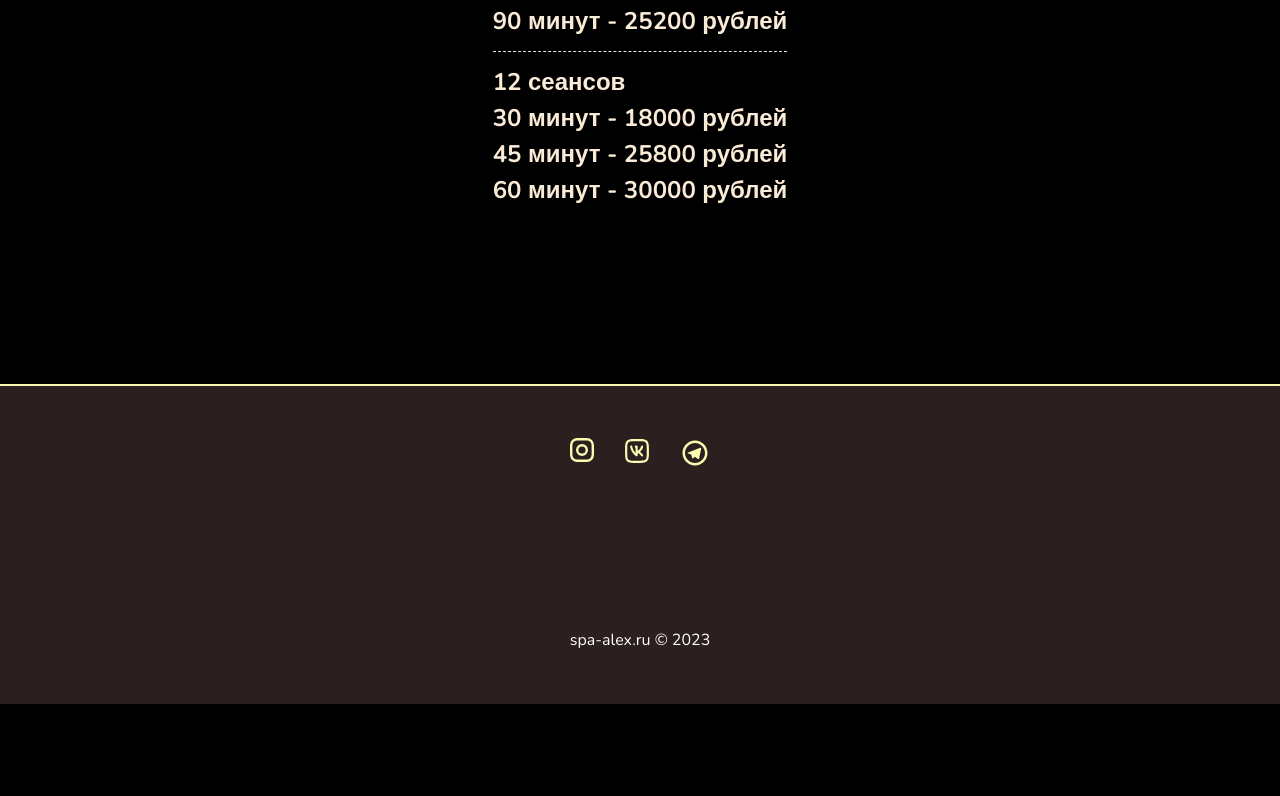
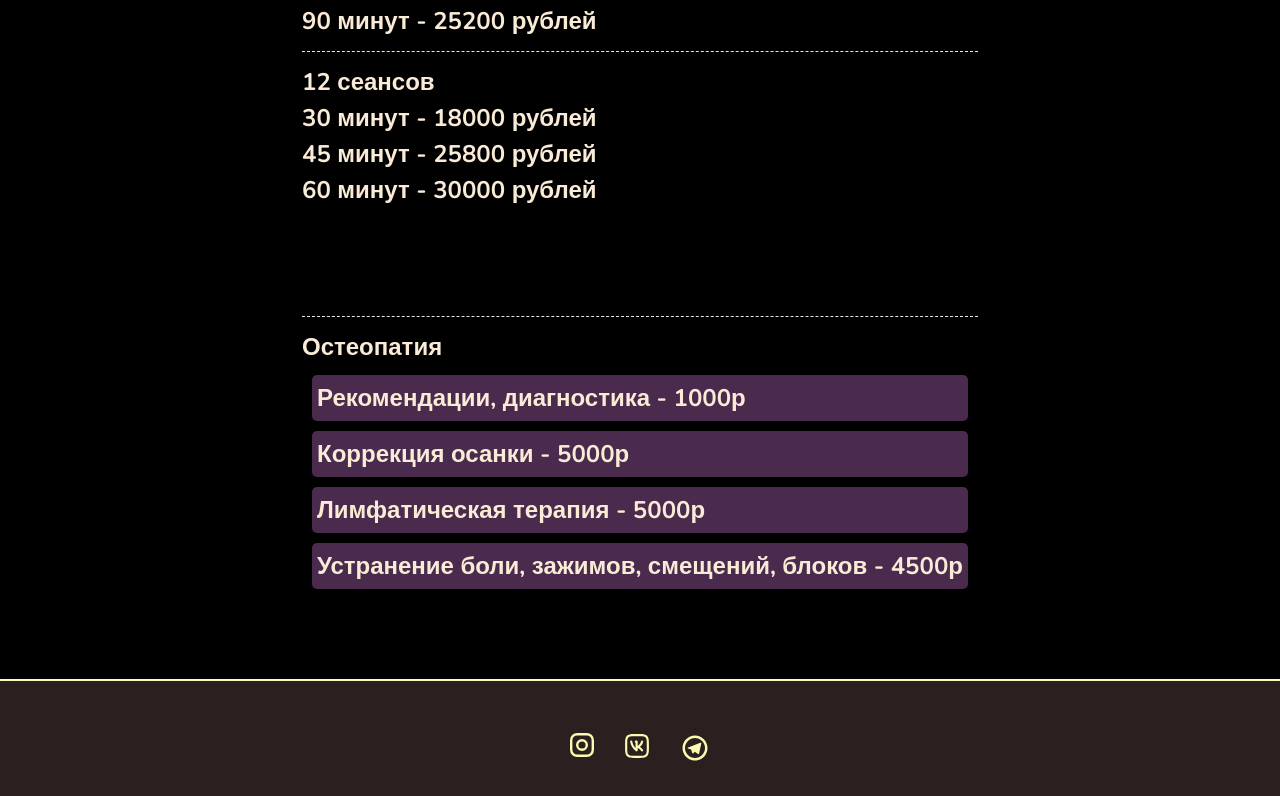
Before and after one commit to DmitryKalashnikov91/spa-Alex, a Next.js app: page /packages in a window 1280 px wide. Shown: the part 770-1566 px from the top of the page. Before the commit the page ends 1474 px from the top, so only its background shows below. Built offline with nearby package versions, Linux system fonts and the light colour scheme.

Commit message:
add specsts

```diff
--- a/src/components/screens/allPackages/AllPackages.module.scss
+++ b/src/components/screens/allPackages/AllPackages.module.scss
@@ -1,4 +1,13 @@
 .AllPackages {
+	&_list {
+		text-align: justify;
+		> li {
+			background-color: rgba($color: #6a3e6f, $alpha: 0.7);
+			margin: 10px;
+			padding: 5px;
+			border-radius: 5px;
+		}
+	}
 	@apply flex flex-col  pt-40 items-center content-center;
 	> h2 {
 		@apply text-yellow-200 text-xl;
@@ -9,6 +18,7 @@
 		font-weight: 700;
 		font-size: x-large;
 	}
+
 	hr {
 		color: antiquewhite;
 		border-style: dashed;
--- a/src/components/screens/allPackages/index.jsx
+++ b/src/components/screens/allPackages/index.jsx
@@ -6,7 +6,7 @@ const AllPackages = () => {
 		<div className={styles.AllPackages}>
 			<h2>Пакеты услуг</h2>
 			<Image src='/SpaAlex.jpg' width={200} height={200} alt='logoSA' />
-			<div>
+			<div className='px-5'>
 				<ul>
 					<h3>Разовые услуги</h3>
 					<li>30 минут - 1950 рублей</li>
@@ -30,6 +30,15 @@ const AllPackages = () => {
 					<li>45 минут - 25800 рублей</li>
 					<li>60 минут - 30000 рублей</li>
 				</ul>
+				<hr />
+
+				<ul className={styles.AllPackages_list}>
+					<h3>Остеопатия</h3>
+					<li>Рекомендации, диагностика - 1000р</li>
+					<li>Коррекция осанки - 5000р</li>
+					<li>Лимфатическая терапия - 5000р</li>
+					<li>Устранение боли, зажимов, смещений, блоков - 4500р</li>
+				</ul>
 			</div>
 		</div>
 	)
--- a/src/components/screens/specialists/Specialists.jsx
+++ b/src/components/screens/specialists/Specialists.jsx
@@ -40,6 +40,22 @@ const Specialists = () => {
 						linkTo={'https://dikidi.net/922352?p=1.pi-mi&o=11&m=2096418'}
 					/>
 				</div>
+				<div className={styles.Specialists_card}>
+					<Image
+						src={'/OsteoMariya.jpg'}
+						width={250}
+						height={420}
+						alt='Мария Остеопат'
+					/>
+					<span>
+						<article>Мария</article>Остеопат, массажист-реабилитолог. Стаж
+						работы 10 лет.
+					</span>
+					<ButtonElement
+						content={'ЗАПИСАТЬСЯ'}
+						linkTo={'https://dikidi.net/922352?p=1.pi-mi&o=11&m=2096418'}
+					/>
+				</div>
 			</div>
 		</>
 	)
--- a/src/components/screens/specialists/Specialists.module.scss
+++ b/src/components/screens/specialists/Specialists.module.scss
@@ -2,8 +2,8 @@
 
 .Specialists {
 	display: flex;
+	align-items: center;
 	flex-direction: row;
-	align-items: center;
 	justify-content: space-evenly;
 	@include media(tablet) {
 		flex-direction: column;
@@ -17,6 +17,7 @@
 		align-items: center;
 		color: aliceblue;
 		width: 250px;
+		height: 600px;
 		a {
 			font-size: 22px;
 		}
```
Also changed, not shown: public/OsteoMariya.jpg (added).
